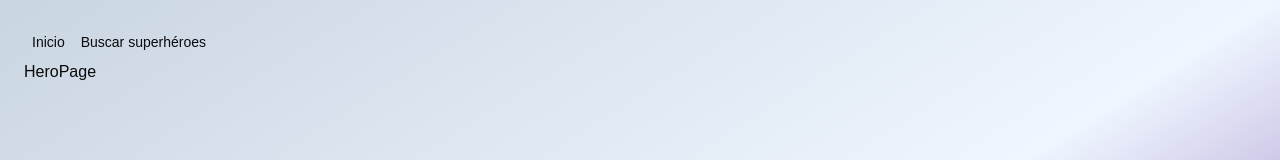
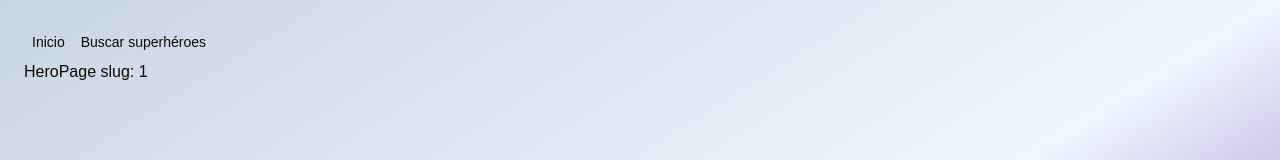
Before and after one commit to alonso-miguell/heroes-app, a React app: page /hero/1 in a window 1280 px wide. Shown: the top 160 px of the page. Built offline with nearby package versions, Linux system fonts and the light colour scheme; the HTML template or start-up script is replaced by a standard one.

Commit message:
Added 404 and useParams to get slug in HeroPage.tsx

```diff
--- a/src/components/heroes/HeroGridCard.tsx
+++ b/src/components/heroes/HeroGridCard.tsx
@@ -14,7 +14,7 @@ export const HeroGridCard = ({hero}: HeroCardProps) => {
 
     const navigator=useNavigate();
     const handleClick=()=>{
-        navigator('/hero/1');
+        navigator(`/hero/${hero.slug}`);
     }
 
     return (
--- a/src/pages/HeroPage.tsx
+++ b/src/pages/HeroPage.tsx
@@ -1,5 +1,12 @@
+import {useParams} from "react-router";
+
 export const HeroPage=()=>{
+
+    //useParams is a react router hook to get url params
+    const urlParams=useParams();
+    const {slug}=urlParams;
+
     return (
-        <div>HeroPage</div>
+        <div>HeroPage slug: {slug} </div>
     )
 }
--- a/src/router/app.router.tsx
+++ b/src/router/app.router.tsx
@@ -19,12 +19,16 @@ export const appRouter= createBrowserRouter([
                 element: <SuperheroApp/>
             },
             {
-                path: "hero/1",
+                path: "hero/:slug", // :slug indicates a param, we decided to use slug instead of id since it's SEO friendly
                 element: <HeroPage/>
             },
             {
                 path: "search",
                 element: <SearchPage/>
+            },
+            {
+                path: "*",
+                element: <h1> PAGE ERROR: 404 NOT FOUND :(</h1>
             },
         ],
     },
```
